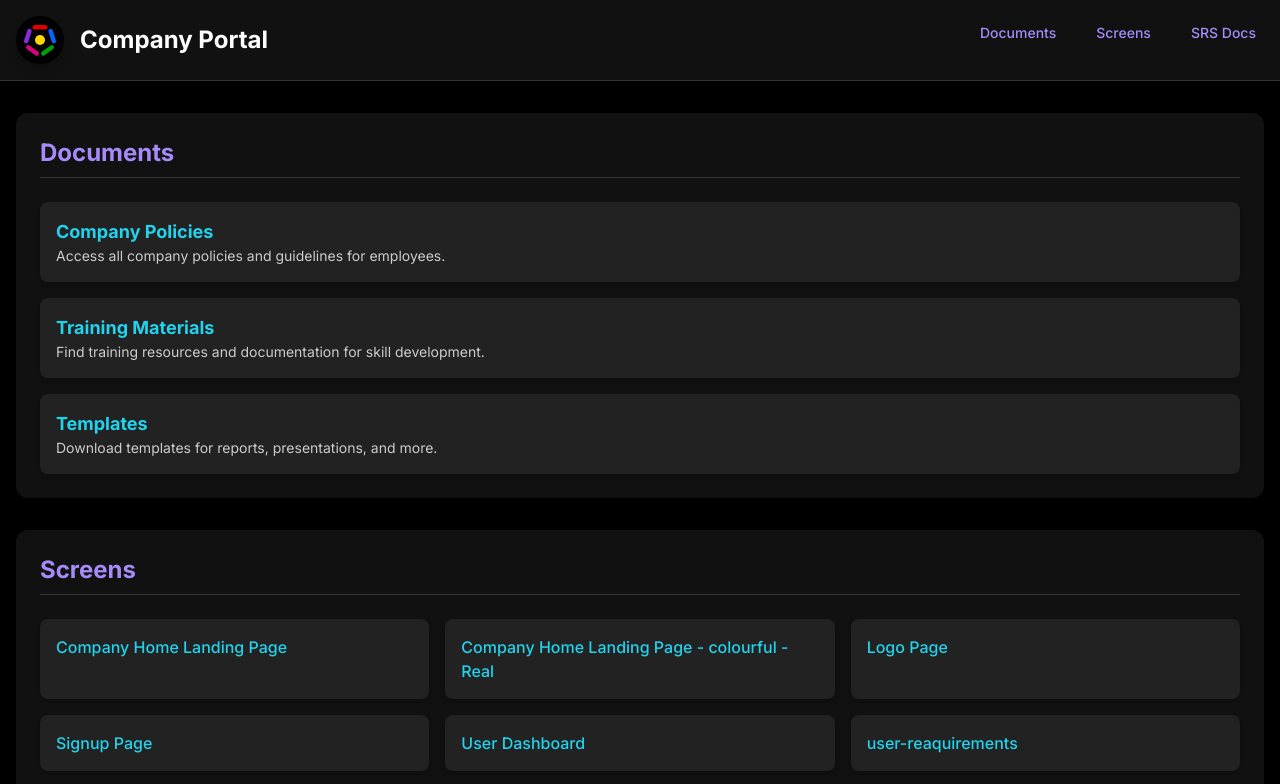
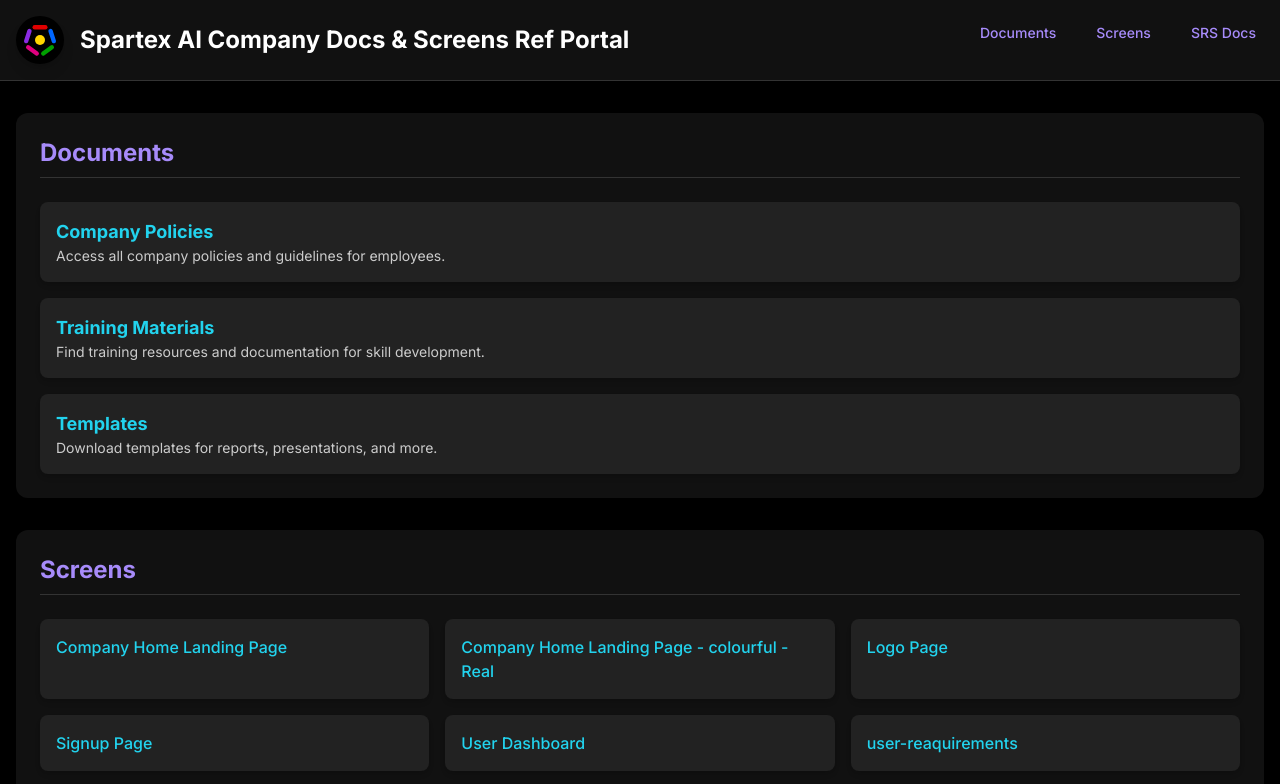
Before and after one commit to yonteruaiengineer-coder/Company, a plain HTML site: page index.html in a window 1280 px wide. Shown: the top 784 px of the page. Drawn offline with nearby package versions, Linux system fonts and the light colour scheme.

Commit message:
Update index.html

```diff
--- a/index.html
+++ b/index.html
@@ -2,7 +2,7 @@
 <head>
   <meta charset="UTF-8">
   <meta name="viewport" content="width=device-width, initial-scale=1.0">
-  <title>SynergyDocs Portal</title>
+  <title>Spartex AI Portal</title>
   <!-- Load Tailwind CSS -->
   <script src="https://cdn.tailwindcss.com"></script>
   <!-- Load Inter font -->
@@ -153,7 +153,7 @@
             <circle cx="160" cy="160" r="40" fill="#FFD700"/>
           </svg>
 
-          <h1 class="text-2xl font-extrabold text-white">Company Portal</h1>
+          <h1 class="text-2xl font-extrabold text-white">Spartex AI Company Docs & Screens Ref Portal</h1>
         </div>
 
         <!-- Navigation -->
```
